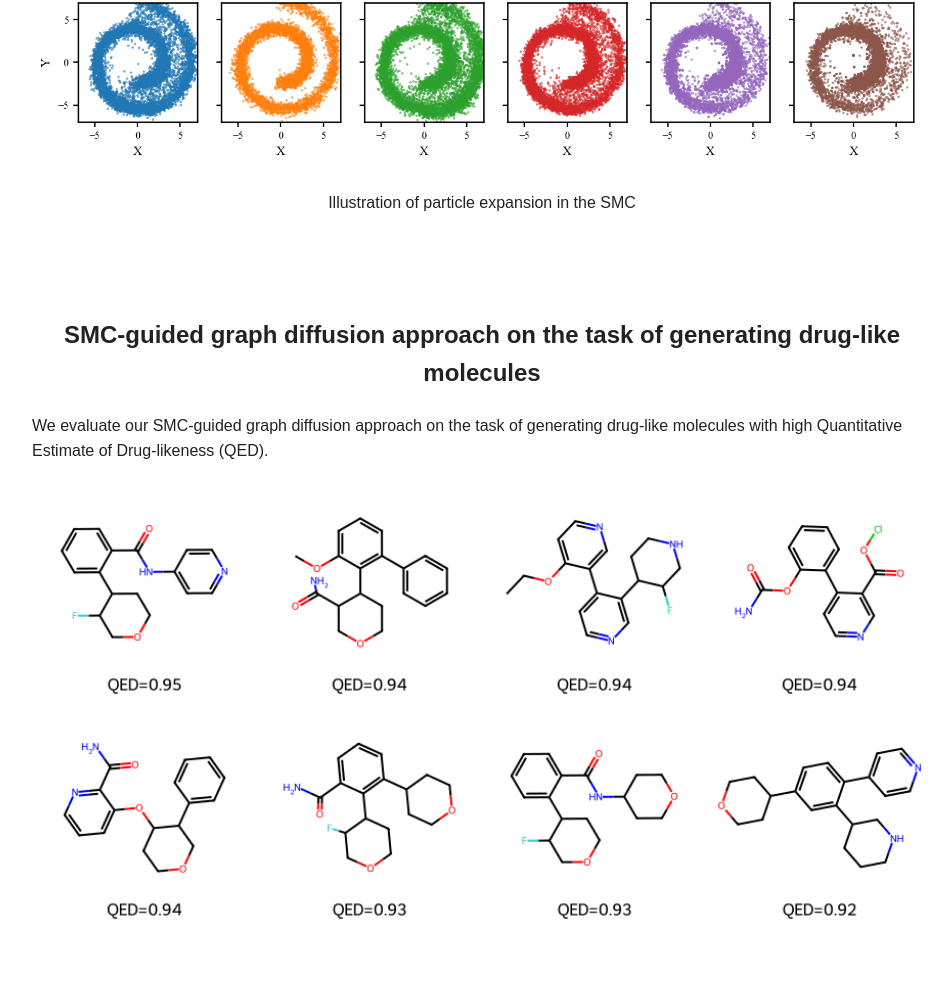
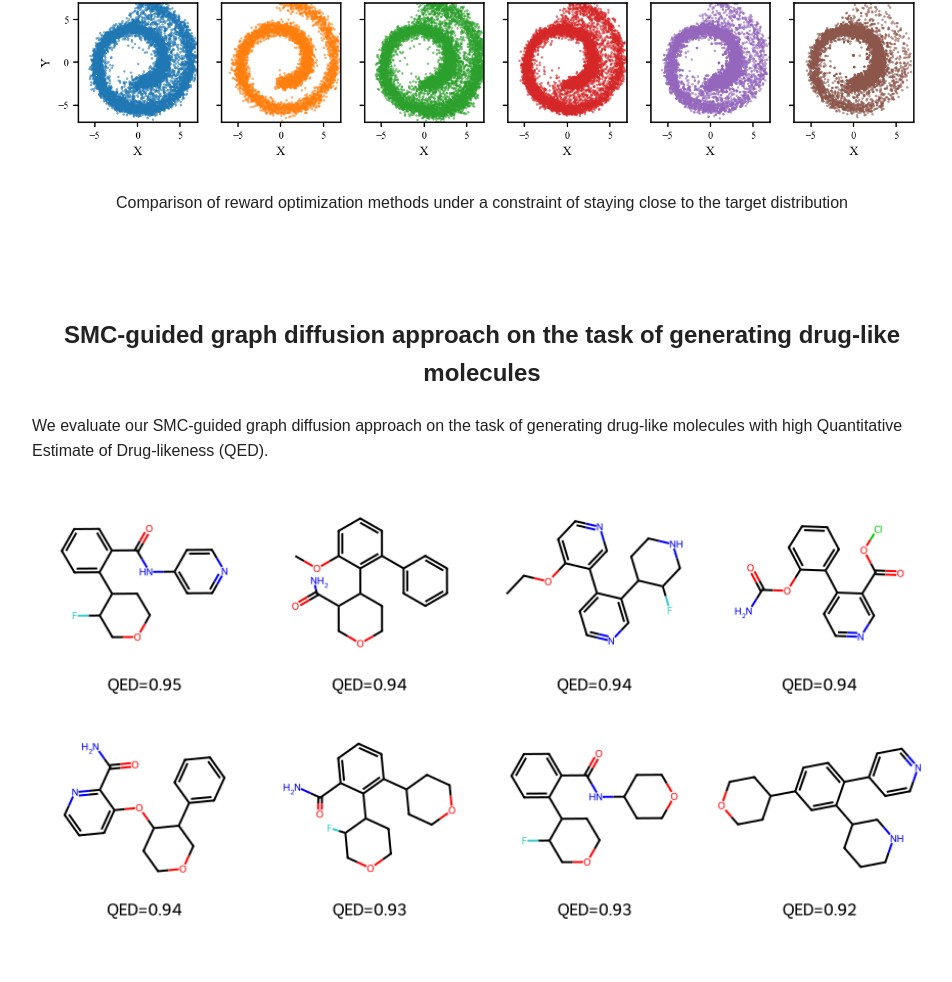
Before and after one commit to rtgsrtgs/IT-reward.github.io, a plain HTML site: page index.html in a window 1280 px wide. Shown: the part 1796-2778 px from the top of the page, without its empty margins (158-1110 px from the left). Drawn offline with Linux system fonts and the light colour scheme.

Commit message:
index.html

```diff
--- a/index.html
+++ b/index.html
@@ -58,7 +58,7 @@ from a proposal distribution, with associated unnormalized importance weights to
   <div class="grid center-text">
     <div class="card">
       <img src="swisrole.png" alt="Swiss-roll distribution">
-      <p>Illustration of particle expansion in the SMC</p>
+      <p>Comparison of reward optimization methods under a constraint of staying close to the target distribution</p>
     </div>
   </div>
 </section>
```
